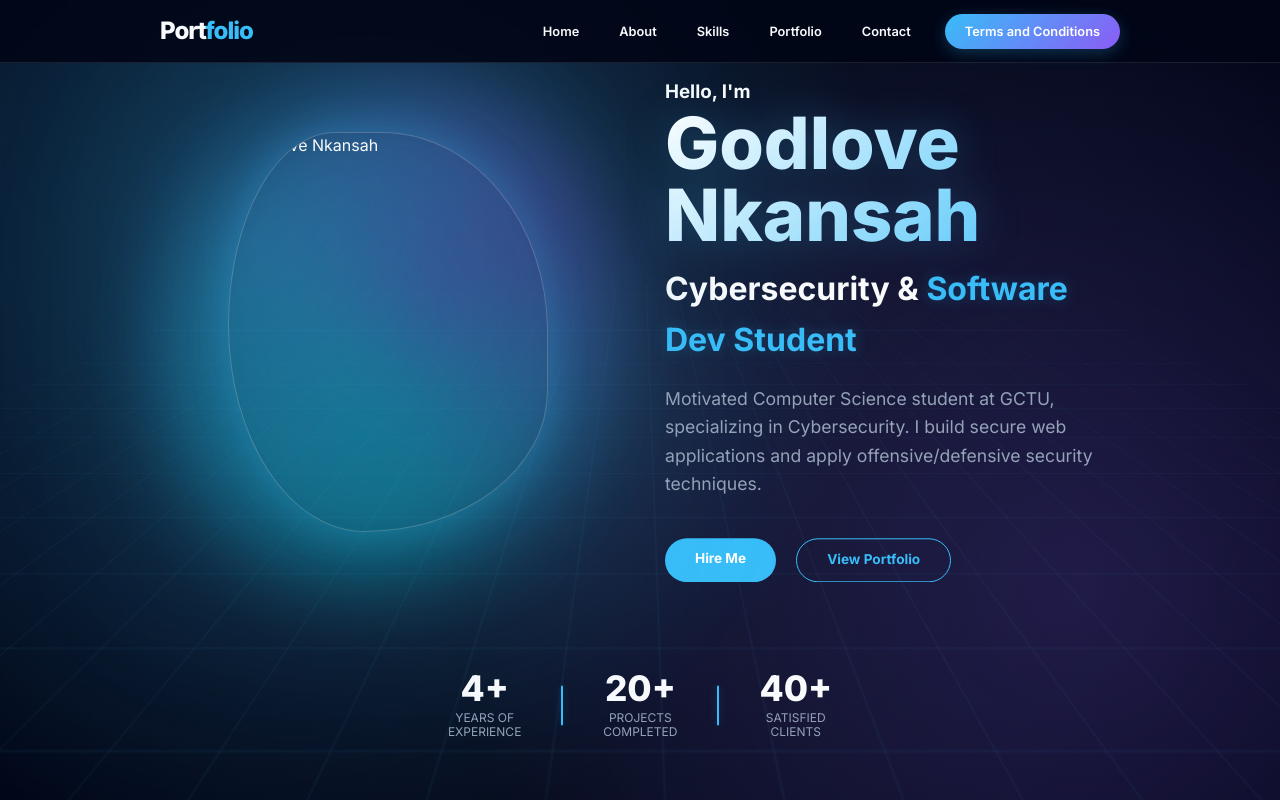
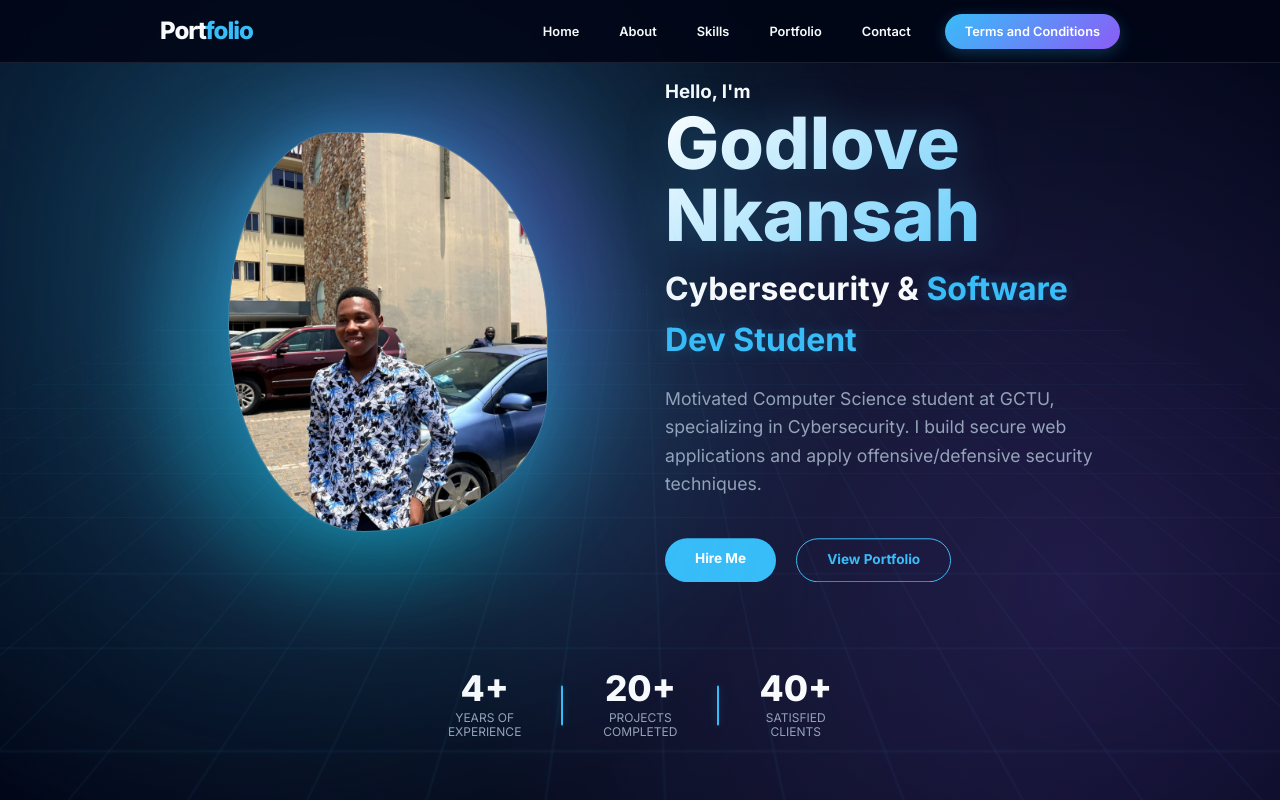
Before and after one commit to nkansahgodlove1988-ux/my-portfolio, a plain HTML site: page index.html in a window 1280 px wide. Shown: the top 800 px of the page. Drawn offline with nearby package versions, Linux system fonts and the light colour scheme.

Commit message:
Fix: Profile image extension corrected to .jpeg and synced to root for visibility

```diff
--- a/index.html
+++ b/index.html
@@ -51,7 +51,7 @@
                         <div class="blob-bg"></div>
                         <div class="profile-img-container">
 
-                            <img src="images/profile.jpg"
+                            <img src="images/profile.jpeg"
                                 alt="Godlove Nkansah">
                         </div>
                     </div>
```
Also changed, not shown: my portfolio/index.html (+1 -1 lines), images/profile.jpeg (renamed from my portfolio/images/profile.jpg), my portfolio/images/profile.jpeg (added).
